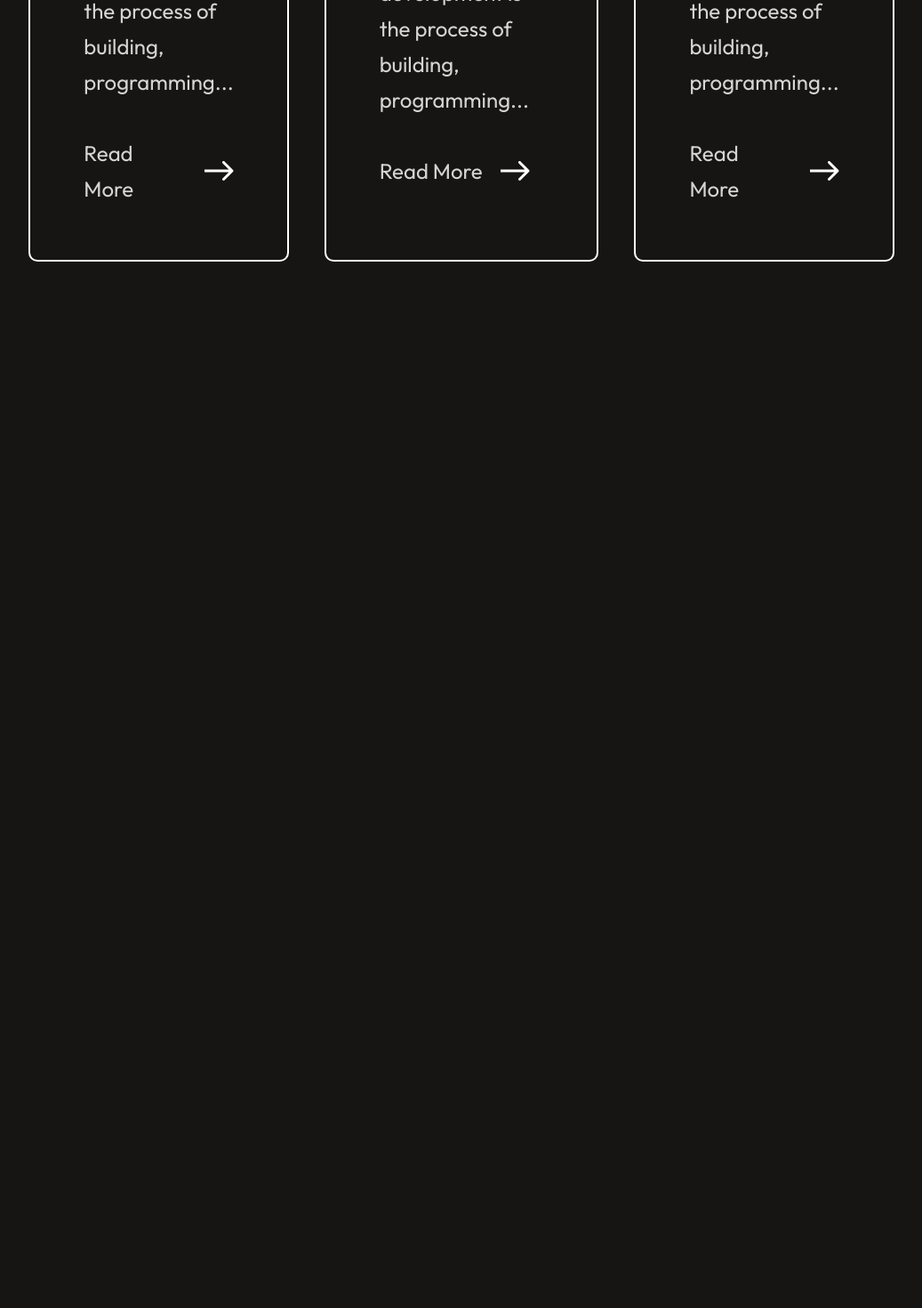
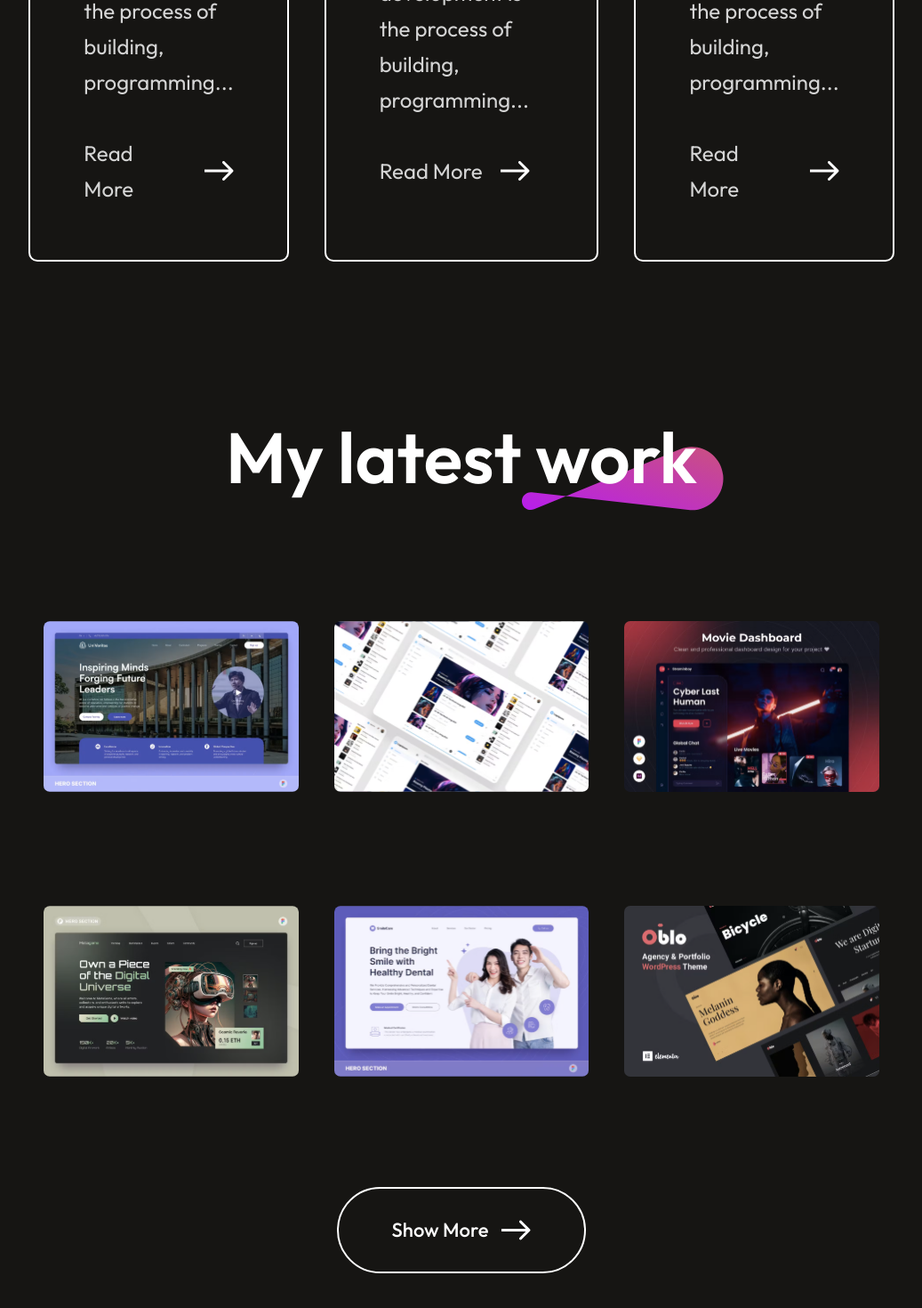
Before and after one commit to Shashika2001/portfolio, a React (Vite) app in the folder portfolio-react/: page / in a window 1280 px wide. Shown: the part 3701-5171 px from the top of the page at 89% size, without its empty margins (121-1158 px from the left). Before the commit the page ends 4075 px from the top, so only its background shows below. Built offline with nearby package versions, Linux system fonts and the light colour scheme.

Commit message:
complte mywork section

```diff
--- a/portfolio-react/src/App.jsx
+++ b/portfolio-react/src/App.jsx
@@ -4,6 +4,7 @@
 import Hero from './components/Hero/Hero';
 import About from './components/About/About';
 import Services from './components/Services/Services';
+import MyWork from './components/MyWork/MyWork';
 
 export default function App() {
   return (
@@ -12,6 +13,7 @@
       <Hero/>
       <About/>
       <Services/>
+      <MyWork/>
     </div>
   )
 }
--- /dev/null
+++ b/portfolio-react/src/components/MyWork/MyWork.css
@@ -0,0 +1,57 @@
+.mywork{
+    display: flex;
+    flex-direction: column;
+    align-items: center;
+    justify-content: center;
+    gap: 80px;
+    margin: 80px 170px;
+}
+.mywork-title{
+    position: relative;
+
+}
+.mywork-title h1{
+    padding: 0px 30px;
+    font-size: 80px;
+    font-weight: 600;
+}
+.mywork-title img{
+    position: absolute;
+    bottom: 0;
+    right: 0;
+    z-index: -1;
+}
+.mywork-container{
+    display: grid;
+    grid-template-columns: 1fr 1fr 1fr;
+    gap: 40px;
+}
+.mywork-container img{
+    box-sizing: border-box;
+    width: 419px;
+    height: 280px;
+    transition: 0.3s;
+    cursor: pointer;
+}
+.mywork-container img:hover{
+    transform: scale(1.10);
+    border: 4px solid #ff00ff;
+    border-radius: 10px;
+    transition: 0.3s;
+}
+.mywork-showmore{
+    display: flex;
+    gap: 15px;
+    border: 2px solid white;
+    border-radius: 50px;
+    padding: 30px 60px;
+    font-size: 22px;
+    font-weight: 500;
+    margin-bottom: 80px;
+    transition: 0.6s;
+    cursor: pointer;
+}
+.mywork-showmore:hover{
+    gap: 30px;
+    transition: 0.6;
+}
--- /dev/null
+++ b/portfolio-react/src/components/MyWork/MyWork.jsx
@@ -0,0 +1,26 @@
+import React from 'react'
+import './MyWork.css'
+import theme_pattern from '../../assets/theme_pattern.svg'
+import mywork_data from '../../assets/mywork_data'
+import arrow_icon from '../../assets/arrow_icon.svg'
+
+export default function MyWork() {
+  return (
+    <div className='mywork'>
+        <div className="mywork-title">
+            <h1>My latest work</h1>
+            <img src={theme_pattern} alt="" />
+        </div>
+        <div className="mywork-container">
+            {mywork_data.map((work,index)=>{
+                return <img key={index} src={work.w_img} />
+            })}
+        </div>
+        <div className="mywork-showmore">
+            <p>Show More</p>
+            <img src={arrow_icon} alt="" />
+        </div>
+
+    </div>
+  )
+}
```
